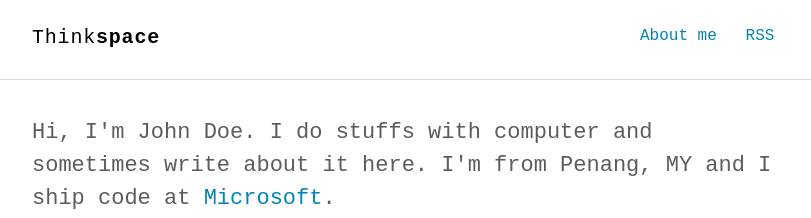
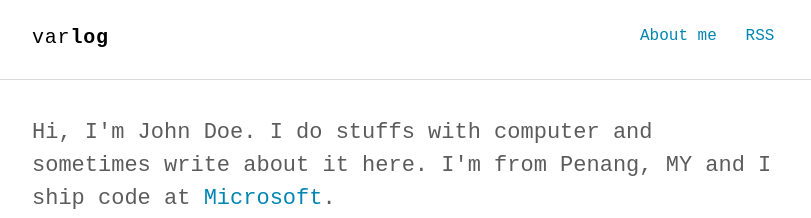
Before and after one commit to jsavalle/jsavalle.github.io, a Jekyll site: the page built from index.html, in a window 1280 px wide. Shown: the top 218 px of the page, without its empty margins (232-1043 px from the left). Built offline with Jekyll 4.4.1, drawn with Linux system fonts in a browser that asks for light colours; some web fonts are replaced.

Commit message:
updating

```diff
--- a/_config.yml
+++ b/_config.yml
@@ -1,6 +1,6 @@
 # Site settings
-title_left    : "Think"
-title_right   : "space" # default: ""
+title_left    : "var"
+title_right   : "log" # default: ""
 description   : "Minimalist Jekyll theme for technical writing blog."
 keywords      : "Jekyll, theme, free, download, SEO, blog, web, minimalist, thinkspace"
 url           : https://heiswayi.github.io/thinkspace # site url
```
